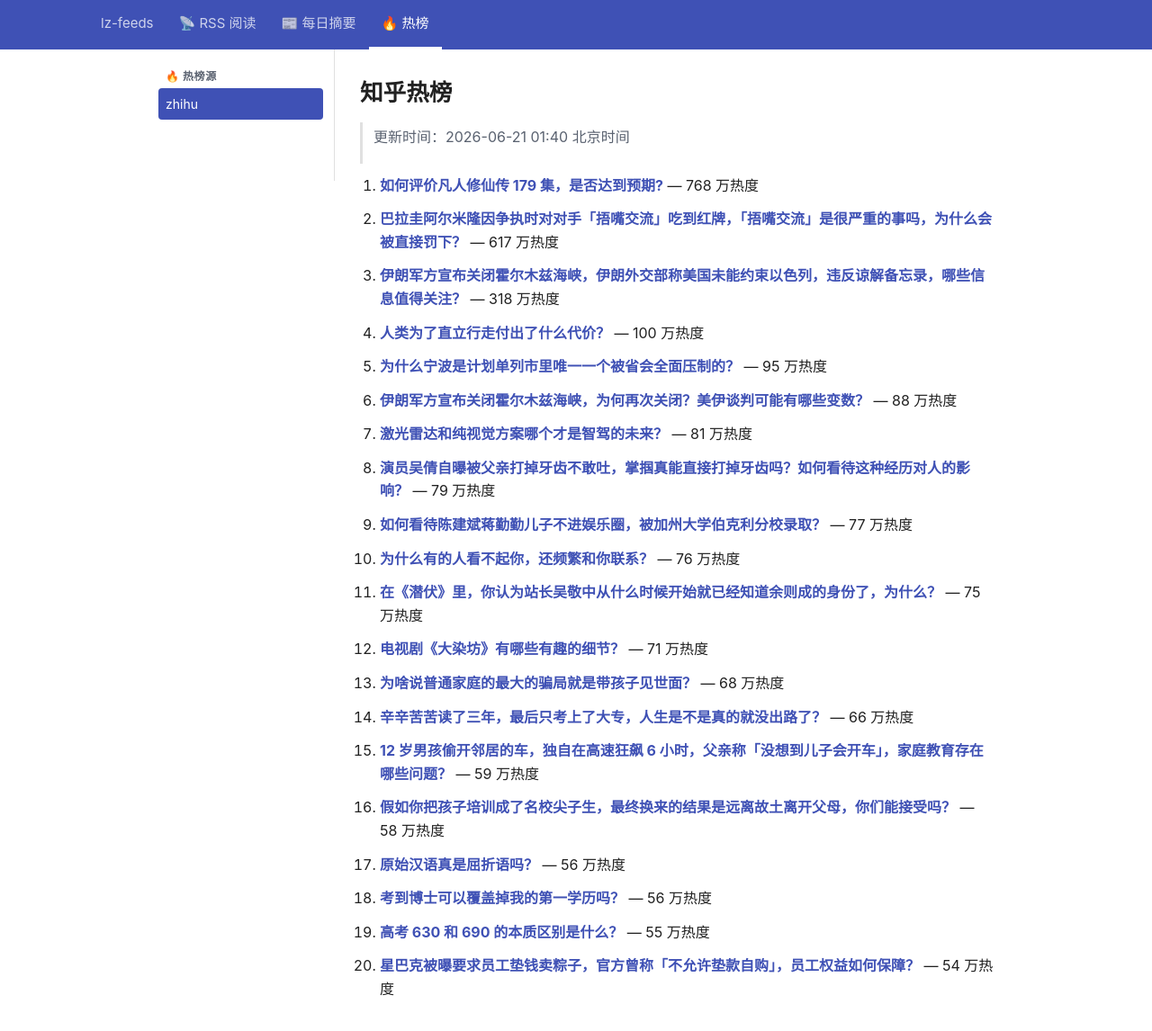
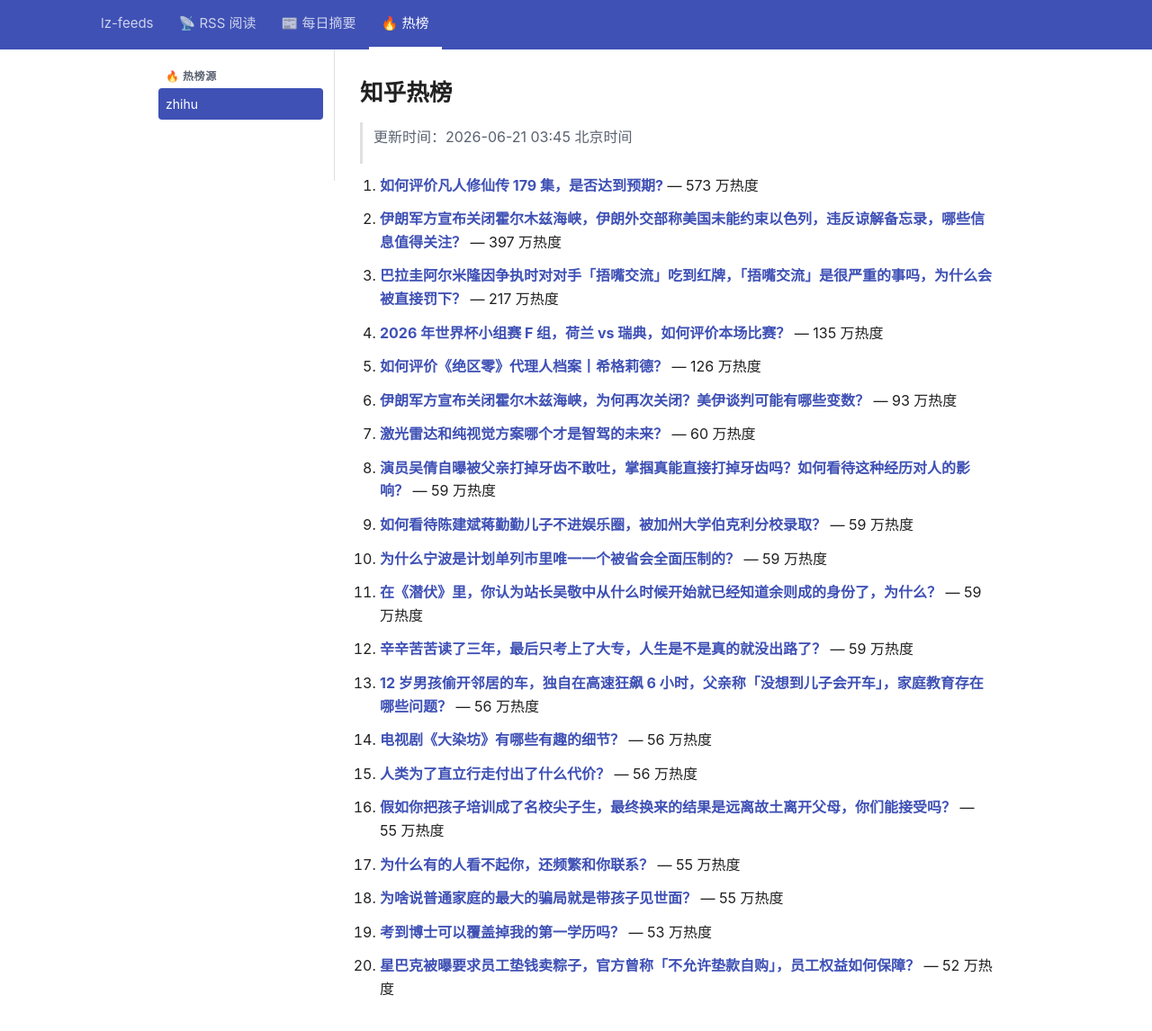
Before and after one commit to lizhang0101/lz-feeds, a Jekyll site: the page built from _hotlist/zhihu.md, in a window 1280 px wide and 1177 px high. Shown: the top 1146 px of the window at 90% size. Built offline with Jekyll 4.4.1, drawn with Linux system fonts in a browser that asks for light colours.

Commit message:
hotlist: 2026-06-20T19:45Z

```diff
--- a/_hotlist/zhihu.md
+++ b/_hotlist/zhihu.md
@@ -1,48 +1,48 @@
 ---
-updated: 2026-06-21 01:40 北京时间
+updated: 2026-06-21 03:45 北京时间
 count: 20
 ---
 
 # 知乎热榜
 
-> 更新时间：2026-06-21 01:40 北京时间
+> 更新时间：2026-06-21 03:45 北京时间
 
-1. **[如何评价凡人修仙传 179 集，是否达到预期?](https://www.zhihu.com/question/2051625687069599430)** — 768 万热度
+1. **[如何评价凡人修仙传 179 集，是否达到预期?](https://www.zhihu.com/question/2051625687069599430)** — 573 万热度
 
-2. **[巴拉圭阿尔米隆因争执时对对手「捂嘴交流」吃到红牌，「捂嘴交流」是很严重的事吗，为什么会被直接罚下？](https://www.zhihu.com/question/2051637499642864620)** — 617 万热度
+2. **[伊朗军方宣布关闭霍尔木兹海峡，伊朗外交部称美国未能约束以色列，违反谅解备忘录，哪些信息值得关注？](https://www.zhihu.com/question/2051776067241775423)** — 397 万热度
 
-3. **[伊朗军方宣布关闭霍尔木兹海峡，伊朗外交部称美国未能约束以色列，违反谅解备忘录，哪些信息值得关注？](https://www.zhihu.com/question/2051776067241775423)** — 318 万热度
+3. **[巴拉圭阿尔米隆因争执时对对手「捂嘴交流」吃到红牌，「捂嘴交流」是很严重的事吗，为什么会被直接罚下？](https://www.zhihu.com/question/2051637499642864620)** — 217 万热度
 
-4. **[人类为了直立行走付出了什么代价？](https://www.zhihu.com/question/20216008)** — 100 万热度
+4. **[2026 年世界杯小组赛 F 组，荷兰 vs 瑞典，如何评价本场比赛？](https://www.zhihu.com/question/2050230548992193656)** — 135 万热度
 
-5. **[为什么宁波是计划单列市里唯一一个被省会全面压制的？](https://www.zhihu.com/question/578870052)** — 95 万热度
+5. **[如何评价《绝区零》代理人档案丨希格莉德？](https://www.zhihu.com/question/2051638166952599933)** — 126 万热度
 
-6. **[伊朗军方宣布关闭霍尔木兹海峡，为何再次关闭？美伊谈判可能有哪些变数？](https://www.zhihu.com/question/2051776974696048337)** — 88 万热度
+6. **[伊朗军方宣布关闭霍尔木兹海峡，为何再次关闭？美伊谈判可能有哪些变数？](https://www.zhihu.com/question/2051776974696048337)** — 93 万热度
 
-7. **[激光雷达和纯视觉方案哪个才是智驾的未来？](https://www.zhihu.com/question/6454864669)** — 81 万热度
+7. **[激光雷达和纯视觉方案哪个才是智驾的未来？](https://www.zhihu.com/question/6454864669)** — 60 万热度
 
-8. **[演员吴倩自曝被父亲打掉牙齿不敢吐，掌掴真能直接打掉牙齿吗？如何看待这种经历对人的影响？](https://www.zhihu.com/question/2050956959000565700)** — 79 万热度
+8. **[演员吴倩自曝被父亲打掉牙齿不敢吐，掌掴真能直接打掉牙齿吗？如何看待这种经历对人的影响？](https://www.zhihu.com/question/2050956959000565700)** — 59 万热度
 
-9. **[如何看待陈建斌蒋勤勤儿子不进娱乐圈，被加州大学伯克利分校录取？](https://www.zhihu.com/question/2051069358131115104)** — 77 万热度
+9. **[如何看待陈建斌蒋勤勤儿子不进娱乐圈，被加州大学伯克利分校录取？](https://www.zhihu.com/question/2051069358131115104)** — 59 万热度
 
-10. **[为什么有的人看不起你，还频繁和你联系？](https://www.zhihu.com/question/2049791894184629041)** — 76 万热度
+10. **[为什么宁波是计划单列市里唯一一个被省会全面压制的？](https://www.zhihu.com/question/578870052)** — 59 万热度
 
-11. **[在《潜伏》里，你认为站长吴敬中从什么时候开始就已经知道余则成的身份了，为什么？](https://www.zhihu.com/question/1931371746306524304)** — 75 万热度
+11. **[在《潜伏》里，你认为站长吴敬中从什么时候开始就已经知道余则成的身份了，为什么？](https://www.zhihu.com/question/1931371746306524304)** — 59 万热度
 
-12. **[电视剧《大染坊》有哪些有趣的细节？](https://www.zhihu.com/question/289249674)** — 71 万热度
+12. **[辛辛苦苦读了三年，最后只考上了大专，人生是不是真的就没出路了？](https://www.zhihu.com/question/2049081102132830790)** — 59 万热度
 
-13. **[为啥说普通家庭的最大的骗局就是带孩子见世面？](https://www.zhihu.com/question/2038894308640700353)** — 68 万热度
+13. **[12 岁男孩偷开邻居的车，独自在高速狂飙 6 小时，父亲称「没想到儿子会开车」，家庭教育存在哪些问题？](https://www.zhihu.com/question/2051001274779301605)** — 56 万热度
 
-14. **[辛辛苦苦读了三年，最后只考上了大专，人生是不是真的就没出路了？](https://www.zhihu.com/question/2049081102132830790)** — 66 万热度
+14. **[电视剧《大染坊》有哪些有趣的细节？](https://www.zhihu.com/question/289249674)** — 56 万热度
 
-15. **[12 岁男孩偷开邻居的车，独自在高速狂飙 6 小时，父亲称「没想到儿子会开车」，家庭教育存在哪些问题？](https://www.zhihu.com/question/2051001274779301605)** — 59 万热度
+15. **[人类为了直立行走付出了什么代价？](https://www.zhihu.com/question/20216008)** — 56 万热度
 
-16. **[假如你把孩子培训成了名校尖子生，最终换来的结果是远离故土离开父母，你们能接受吗？](https://www.zhihu.com/question/2049451649257813984)** — 58 万热度
+16. **[假如你把孩子培训成了名校尖子生，最终换来的结果是远离故土离开父母，你们能接受吗？](https://www.zhihu.com/question/2049451649257813984)** — 55 万热度
 
-17. **[原始汉语真是屈折语吗？](https://www.zhihu.com/question/526238489)** — 56 万热度
+17. **[为什么有的人看不起你，还频繁和你联系？](https://www.zhihu.com/question/2049791894184629041)** — 55 万热度
 
-18. **[考到博士可以覆盖掉我的第一学历吗？](https://www.zhihu.com/question/2050845709822325620)** — 56 万热度
+18. **[为啥说普通家庭的最大的骗局就是带孩子见世面？](https://www.zhihu.com/question/2038894308640700353)** — 55 万热度
 
-19. **[高考 630 和 690 的本质区别是什么？](https://www.zhihu.com/question/2047356185930732208)** — 55 万热度
+19. **[考到博士可以覆盖掉我的第一学历吗？](https://www.zhihu.com/question/2050845709822325620)** — 53 万热度
 
-20. **[星巴克被曝要求员工垫钱卖粽子，官方曾称「不允许垫款自购」，员工权益如何保障？](https://www.zhihu.com/question/2051112823397390241)** — 54 万热度
+20. **[星巴克被曝要求员工垫钱卖粽子，官方曾称「不允许垫款自购」，员工权益如何保障？](https://www.zhihu.com/question/2051112823397390241)** — 52 万热度
```
